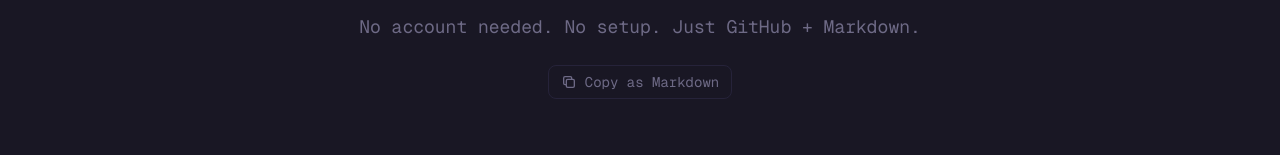
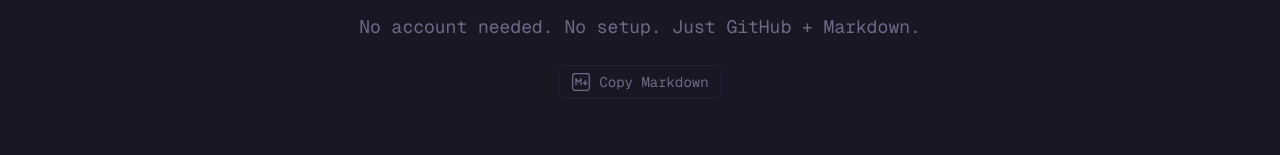
Before and after one commit to skolhustick/plok.sh, a Next.js app: page /guide in a window 1280 px wide. Shown: the part 152-307 px from the top of the page. Built offline with nearby package versions, Linux system fonts and the light colour scheme; no server answers.

Commit message:
Update CopyGuideButton icon and label
Replaces the SVG icon in CopyGuideButton with a new design and increases its size. Updates the button label from 'Copy as Markdown' to 'Copy Markdown' for clarity. Removes completed and UI/UX polish tasks from TODO.md.

```diff
--- a/components/CopyGuideButton.tsx
+++ b/components/CopyGuideButton.tsx
@@ -197,10 +197,12 @@
         </>
       ) : (
         <>
-          <svg className="w-4 h-4" fill="none" stroke="currentColor" viewBox="0 0 24 24">
-            <path strokeLinecap="round" strokeLinejoin="round" strokeWidth={2} d="M8 16H6a2 2 0 01-2-2V6a2 2 0 012-2h8a2 2 0 012 2v2m-6 12h8a2 2 0 002-2v-8a2 2 0 00-2-2h-8a2 2 0 00-2 2v8a2 2 0 002 2z" />
+          <svg className="w-5 h-5" viewBox="0 0 24 24" fill="none" stroke="currentColor" strokeWidth="1.5">
+            <rect x="2" y="2" width="20" height="20" rx="3" />
+            <path d="M6 16V8l3 4 3-4v8" strokeLinejoin="round" />
+            <path d="M17 10v5m0 0l-2-2m2 2l2-2" strokeLinecap="round" strokeLinejoin="round" />
           </svg>
-          Copy as Markdown
+          Copy Markdown
         </>
       )}
     </button>
```
Also changed, not shown: 1 other file (tests, documents, lock files or other folders).
